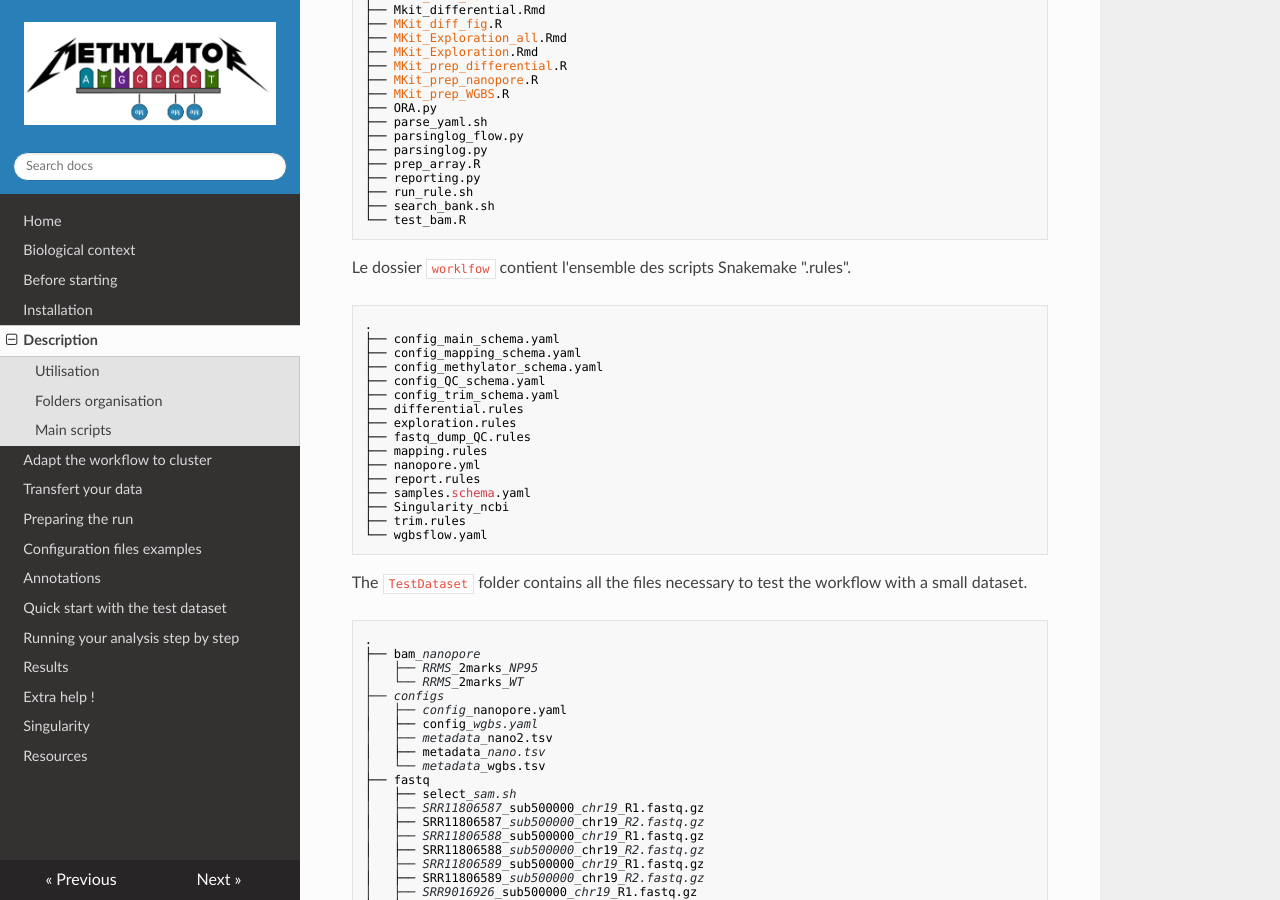
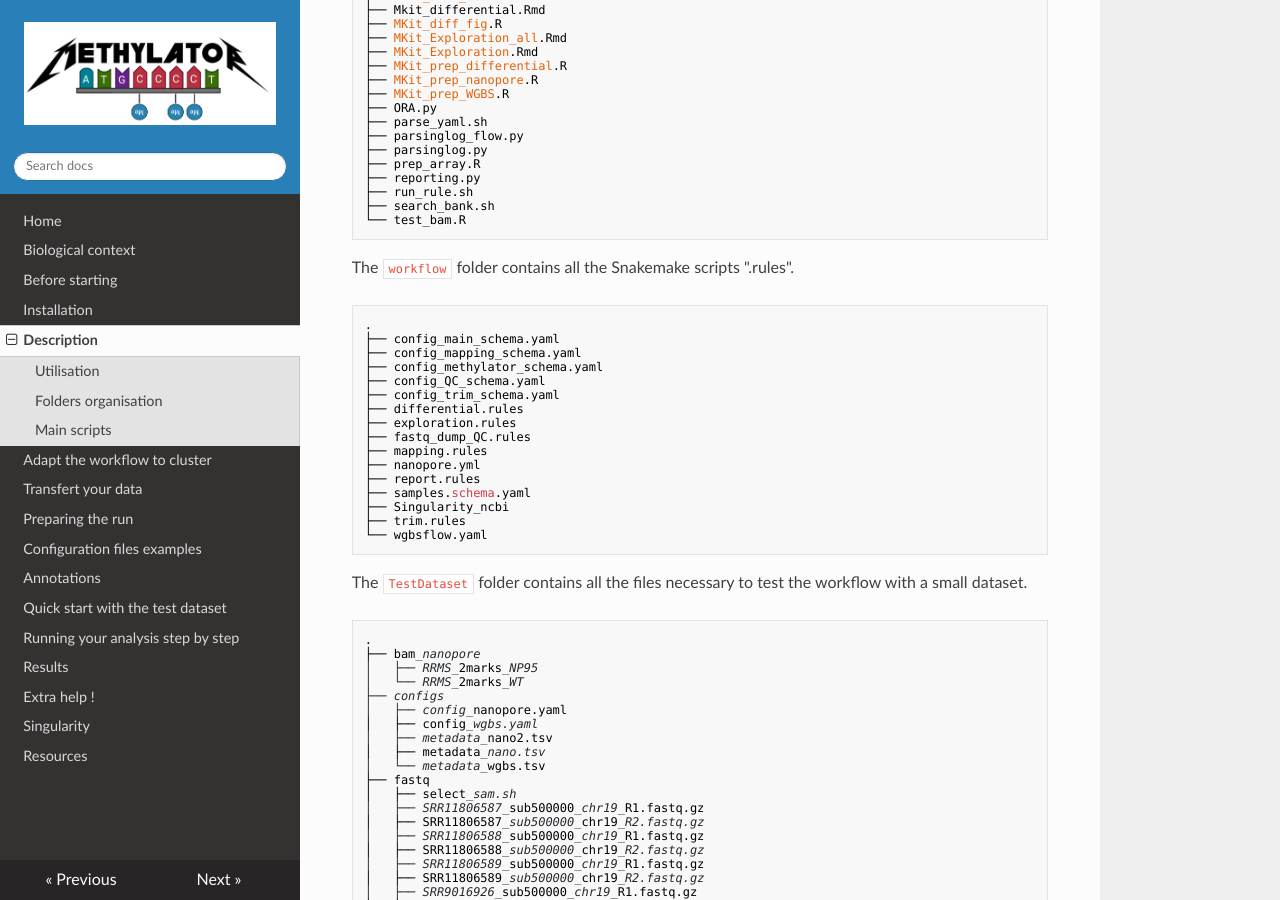
Before and after one commit to parisepigenetics/Methylator-Documentation, an MkDocs documentation site: the page built from docs/description.md, in a window 1280 px wide and 900 px high, scrolled down 1398 px. Built offline with MkDocs 1.6.1, drawn with Linux system fonts in a browser that asks for light colours; nearby versions of some CDN libraries.

Commit message:
Update description.md

````diff
--- a/docs/description.md
+++ b/docs/description.md
@@ -74,7 +74,7 @@ The `scripts` folder contains all the scripts necessary for the workflow's opera
 └── test_bam.R
 ```
 
-Le dossier ` worklfow ` contient l'ensemble des scripts Snakemake ".rules".
+The  `workflow ` folder contains all the Snakemake scripts ".rules".
 
 ```bash
 .
````
